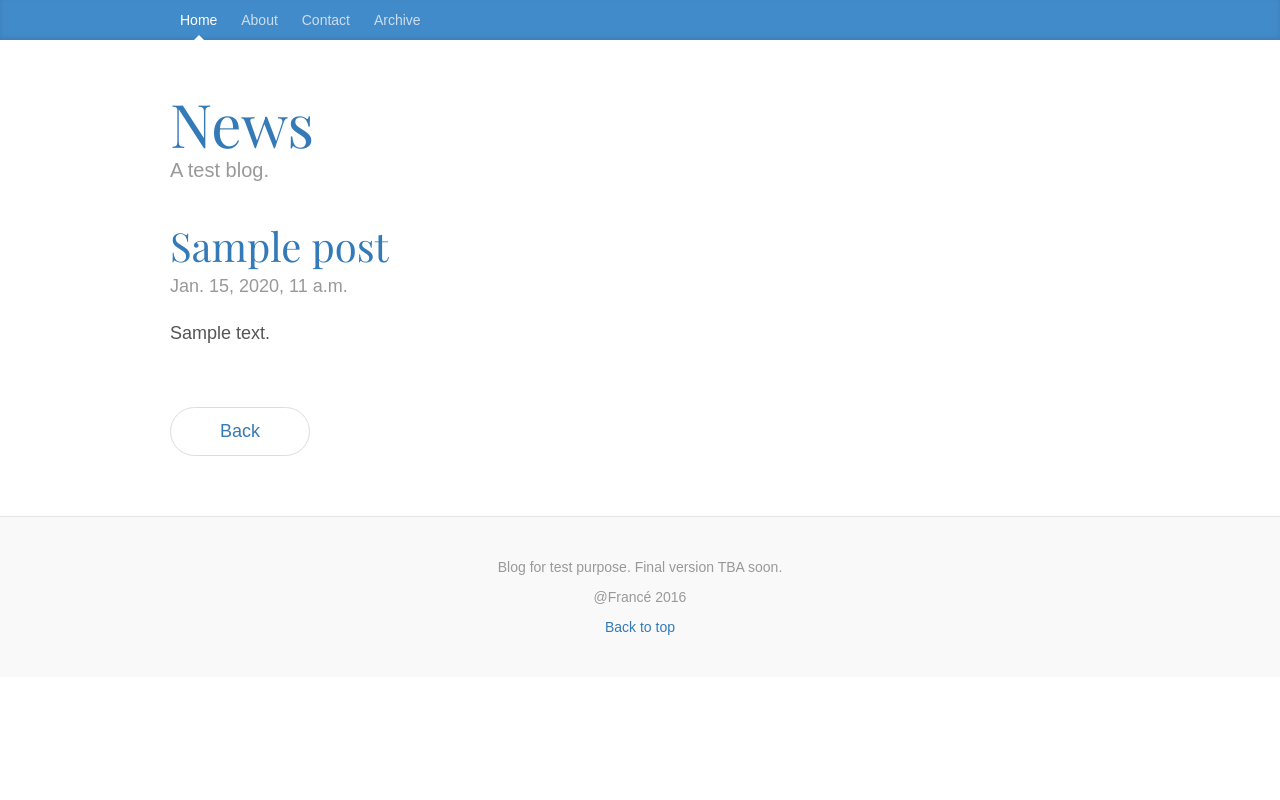
After one commit to Francesco95X/django-blog, a Django app: page /post/1/ in a window 1280 px wide. The commit adds this page. Run offline with Django 3.2, Linux system fonts and the light colour scheme; tables that the repository leaves empty hold one stand-in row (values such as "Sample post"); some libraries are stand-ins or nearby versions.

Commit message:
Added base, post_detail, updated urls and views

```diff
--- /dev/null
+++ b/djangoblog/templates/djangoblog/base.html
@@ -0,0 +1,46 @@
+{% load staticfiles %}
+<DOCTYPE! html>
+  <head>
+    <title>Blog Test</title>
+    <!-- Bootstrap -->
+    <link href="https://maxcdn.bootstrapcdn.com/bootstrap/3.3.7/css/bootstrap.min.css" rel="stylesheet" integrity="sha384-BVYiiSIFeK1dGmJRAkycuHAHRg32OmUcww7on3RYdg4Va+PmSTsz/K68vbdEjh4u" crossorigin="anonymous">
+    <!-- Custom CSS -->
+    <link rel="stylesheet" href="{% static 'css/djangoblog.css' %}">
+  </head>
+  <body>
+    <!-- Navbar -->
+    <div class="blog-masthead">
+      <div class="container">
+        <nav class="blog-nav">
+          <a class="blog-nav-item active" href="#">Home</a>
+          <a class="blog-nav-item" href="#">About</a>
+          <a class="blog-nav-item" href="#">Contact</a>
+          <a class="blog-nav-item" href="#">Archive</a>
+        </nav>
+      </div>
+    </div>
+
+    <div class="container">
+      <div class="blog-header">
+        <h1 class="blog-title"><a href="">News</a></h1>
+        <p class="lead blog-description">A test blog.</p>
+      </div>
+      <div class="row">
+
+        <div class="col-sm-8 blog-main">
+          {% block content %}
+          {% endblock %}
+        </div>
+
+      </div>
+    </div>
+    <!-- Footer -->
+    <footer class="blog-footer">
+      <p>Blog for test purpose. Final version TBA soon.</p>
+      <p>@Francé 2016</p>
+      <p>
+        <a href="#">Back to top</a>
+      </p>
+    </footer>
+  </body>
+</html>
--- /dev/null
+++ b/djangoblog/templates/djangoblog/post_detail.html
@@ -0,0 +1,16 @@
+{% extends 'djangoblog/base.html' %}
+
+{% block content %}
+    <div class="blog-post">
+      <h2 class="blog-post-title"><a href="{% url 'post_detail' pk=post.pk %}">{{ post.title }}</a></h1>
+      {% if post.published_date %}
+        <p class="blog-post-meta">{{ post.published_date }}</p>
+      {% endif %}
+      <p>{{ post.text|linebreaksbr }}</p>
+    </div>
+  <nav>
+    <ul class="pager">
+      <li><a href="#">Back</a></li>
+    </ul>
+  </nav>
+{% endblock content %}
--- a/djangoblog/urls.py
+++ b/djangoblog/urls.py
@@ -3,4 +3,5 @@ from . import views
 
 urlpatterns = [
     url(r'^$', views.post_list, name='post_list'),
+    url(r'^post/(?P<pk>[0-9]+)/$', views.post_detail, name='post_detail'),
 ]
--- a/djangoblog/views.py
+++ b/djangoblog/views.py
@@ -1,7 +1,11 @@
-from django.shortcuts import render
+from django.shortcuts import render, get_object_or_404
 from django.utils import timezone
 from .models import Post
 
 def post_list(request):
     posts = Post.objects.filter(published_date__lte=timezone.now()).order_by('published_date')
     return render(request, 'djangoblog/post_list.html', {'posts': posts})
+
+def post_detail(request, pk):
+    post = get_object_or_404(Post, pk=pk)
+    return render(request, 'djangoblog/post_detail.html', {'post': post})
```
Also changed, not shown: djangoblog/templates/djangoblog/post_list.html (+4 -45 lines).
